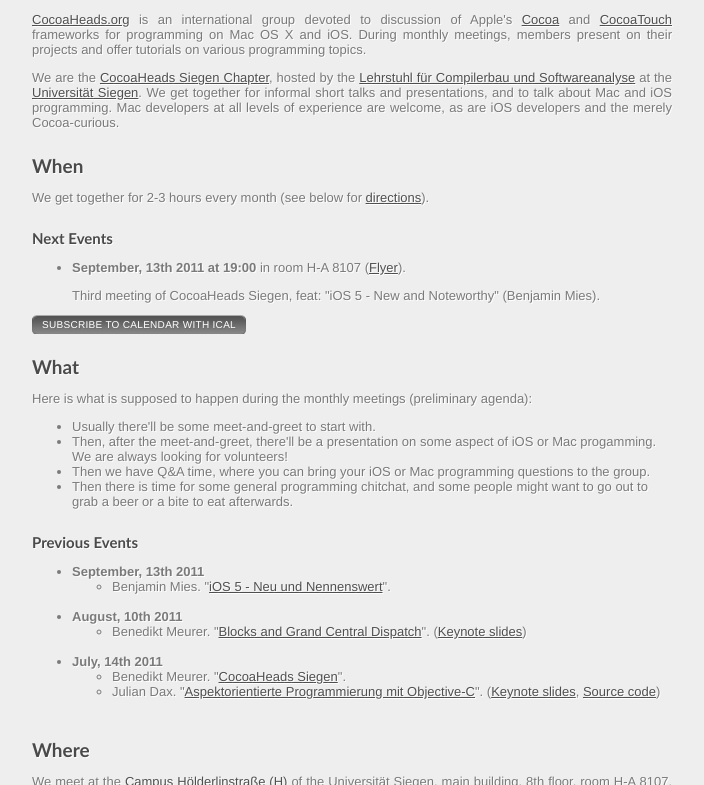
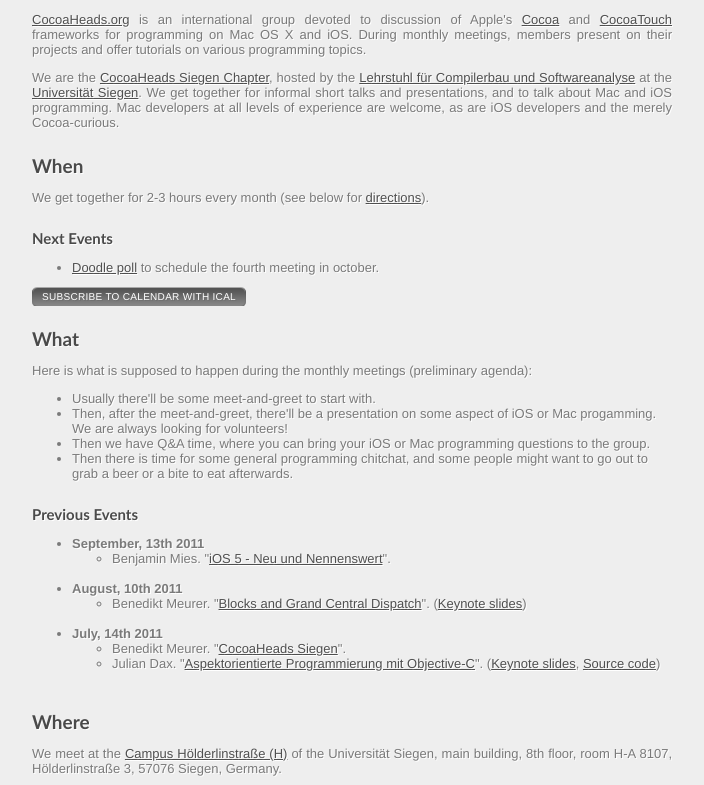
Before and after one commit to bmeurer/cocoaheads.informatik.uni-siegen.de, a Jekyll site: the page built from index.html, in a window 1280 px wide and 900 px high, scrolled down 578 px, cut to the strip 0-785 px from the top of the window. Shown: the whole strip, without its empty margins (118-822 px from the left). Built offline with Jekyll 4.4.1, drawn with Linux system fonts in a browser that asks for light colours; nearby versions of some CDN libraries; Markdown is read by kramdown in place of the engine named in the settings.

Commit message:
Add doodle poll for 4th meeting.

```diff
--- a/index.html
+++ b/index.html
@@ -43,12 +43,11 @@
 <p>
   <ul>
     <li>
+      <p>
+        <a href="http://www.doodle.com/sv9wn2pwigqa4ek9">Doodle poll</a> to
+        schedule the fourth meeting in october.
+      </p>
 <!--
-      <p>
-        <a href="http://www.doodle.com/9kzcgp6uictwp9di">Doodle poll</a> to
-        schedule the next event.
-      </p>
--->
       <p>
         <strong>September, 13th 2011 at 19:00</strong> in room H-A 8107
         (<a href="files/flyer-cocoaheads-201109.pdf">Flyer</a>).
@@ -58,6 +57,7 @@
         &quot;iOS 5 - New and Noteworthy&quot;
         (Benjamin Mies).
       </p>
+-->
     </li>
   </ul>
 </p>
```
